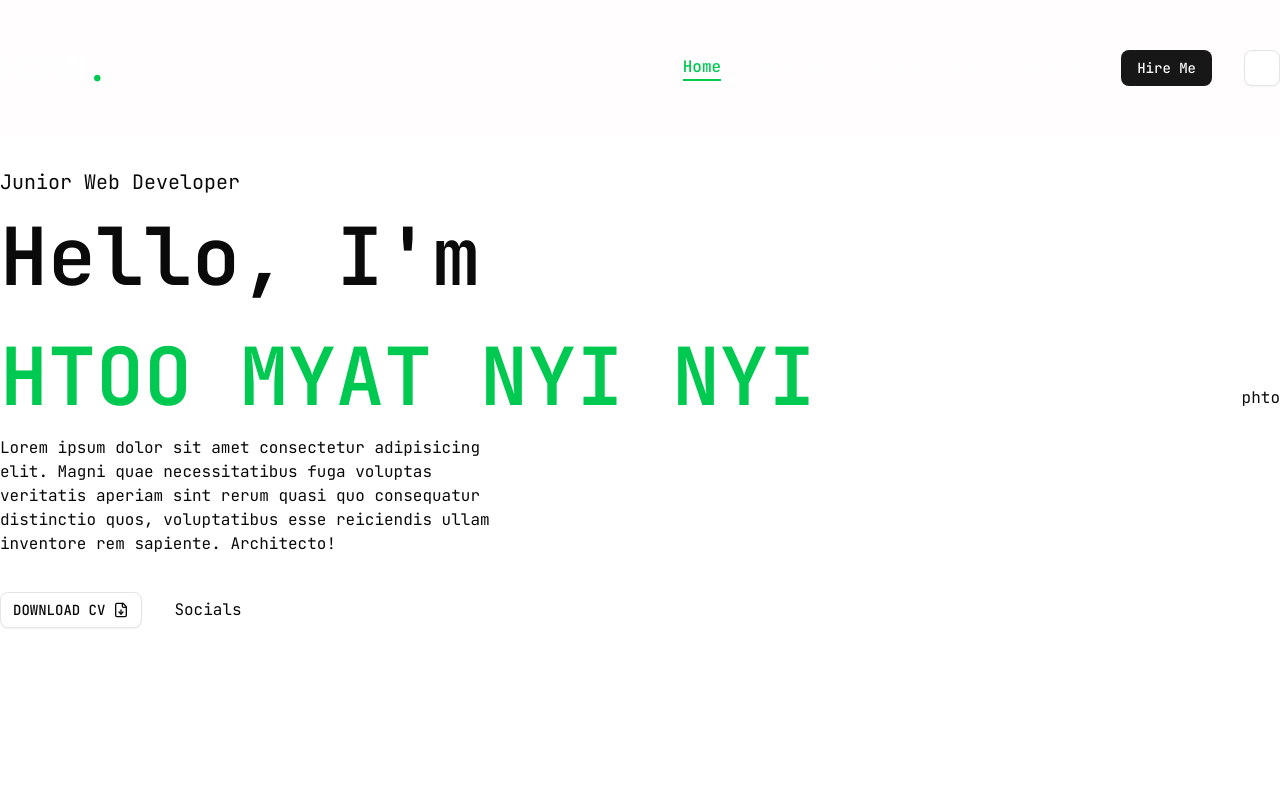
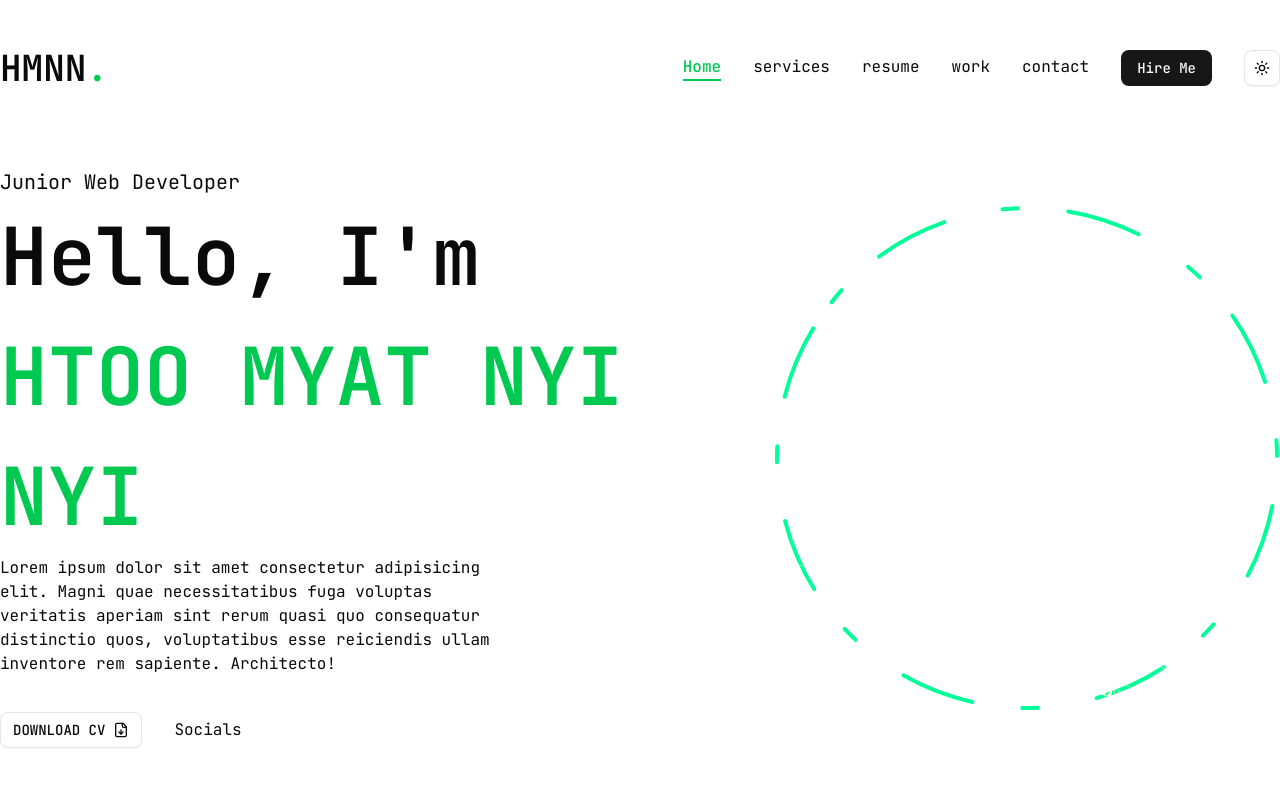
Before and after one commit to htoomyatnyinyi/nextjs_portfolio, a Next.js app: page / in a window 1280 px wide. Shown: the top 786 px of the page. Built offline with nearby package versions, Linux system fonts and the light colour scheme.

Commit message:
update:homepage

```diff
--- a/app/page.tsx
+++ b/app/page.tsx
@@ -1,3 +1,4 @@
+import Phtoto from "@/components/Phtoto";
 import { Button } from "@/components/ui/button";
 import { FileDownIcon } from "lucide-react";
 import React from "react";
@@ -7,7 +8,7 @@ const Home = () => {
     <div className="h-full">
       <div className="container mx-auto h-full">
         <div className="flex flex-col xl:flex-row  justify-between items-center xl:pt-8 xl:pb-24">
-          <div className="text-center xl:text-left  ">
+          <div className="text-center xl:text-left order-2 xl:order-none ">
             <span className="text-xl mb-9 pb-9 ">Junior Web Developer</span>
             <h1 className="c-h1 ">
               Hello, I'm <br />{" "}
@@ -30,7 +31,9 @@ const Home = () => {
               <div>Socials</div>
             </div>
           </div>
-          <div>phto</div>
+          <div className="order-1 xl:order-none  mb-8 xl:mb-0">
+            <Phtoto />
+          </div>
         </div>
       </div>
     </div>
--- /dev/null
+++ b/components/Phtoto.tsx
@@ -0,0 +1,59 @@
+"use client";
+
+import Image from "next/image";
+import { motion } from "framer-motion";
+import hmnn from "@/public/hmnnn.png";
+
+const Phtoto = () => {
+  return (
+    <motion.div
+      initial={{ opacity: 0 }}
+      animate={{ opacity: 1 }}
+      transition={{ delay: 2.4, duration: 0.2, ease: "easeIn" }}
+      className="w-full h-full relative "
+    >
+      {/* image */}
+      <motion.div
+        initial={{ opacity: 0 }}
+        animate={{ opacity: 1 }}
+        transition={{ delay: 2.4, duration: 0.2, ease: "easeInOut" }}
+        className="w-[298px] h-[298px] xl:w-[498px] xl:h-[498px] mix-blend-lighten absolute  "
+      >
+        <Image
+          src={hmnn}
+          alt=""
+          priority
+          quality={100}
+          fill
+          className="object-contain"
+        />
+      </motion.div>
+
+      {/* circle */}
+      <motion.svg
+        className="w-[380px] xl:w-[506px] h-300 xl:h-[506px]"
+        fill="transparent"
+        viewBox="0 0 506 506"
+        // xmlns="http://www.w3.org/2000/svg"
+      >
+        <motion.circle
+          cx="253"
+          cy="253"
+          r="250"
+          stroke="#00ff99"
+          strokeWidth="4"
+          strokeLinecap="round"
+          strokeLinejoin="round"
+          initial={{ strokeDasharray: "24 10 0 0" }}
+          animate={{
+            strokeDasharray: ["15 120 25 25", "16 25 92 72", "4 250 20 25"],
+            rotate: [120, 360],
+          }}
+          transition={{ duration: 20, repeat: Infinity, repeatType: "reverse" }}
+        />
+      </motion.svg>
+    </motion.div>
+  );
+};
+
+export default Phtoto;
--- a/components/navbar/Header.tsx
+++ b/components/navbar/Header.tsx
@@ -7,7 +7,7 @@ import MobileNav from "./MobileNav";
 
 const Header = () => {
   return (
-    <header className="py-8 xl:py-12 text-white bg-pink-50/20">
+    <header className="py-8 xl:py-12  bg-background">
       <div className="container mx-auto flex justify-between items-center">
         <Link href="/">
           <h1 className="text-4xl font-semibold">
```
Also changed, not shown: public/hmnn.jpeg (added), public/hmnnn.png (added).
